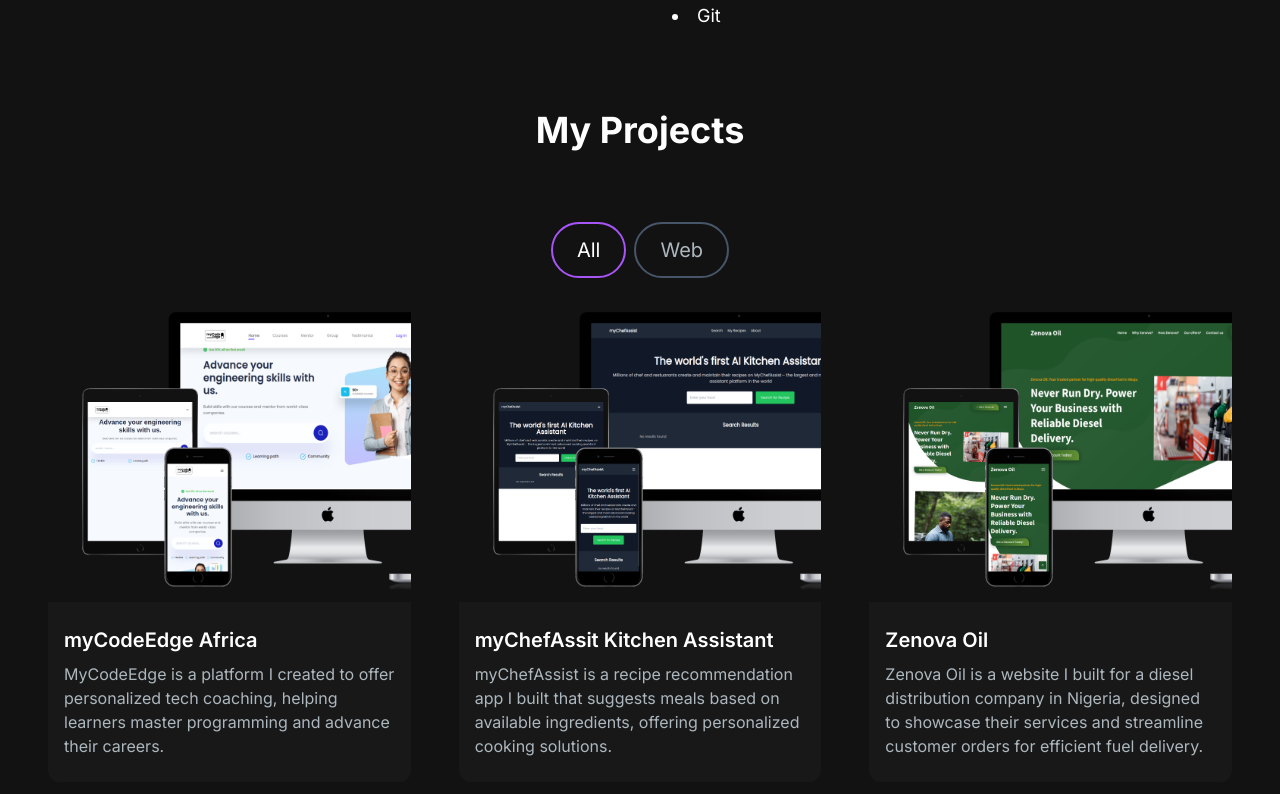
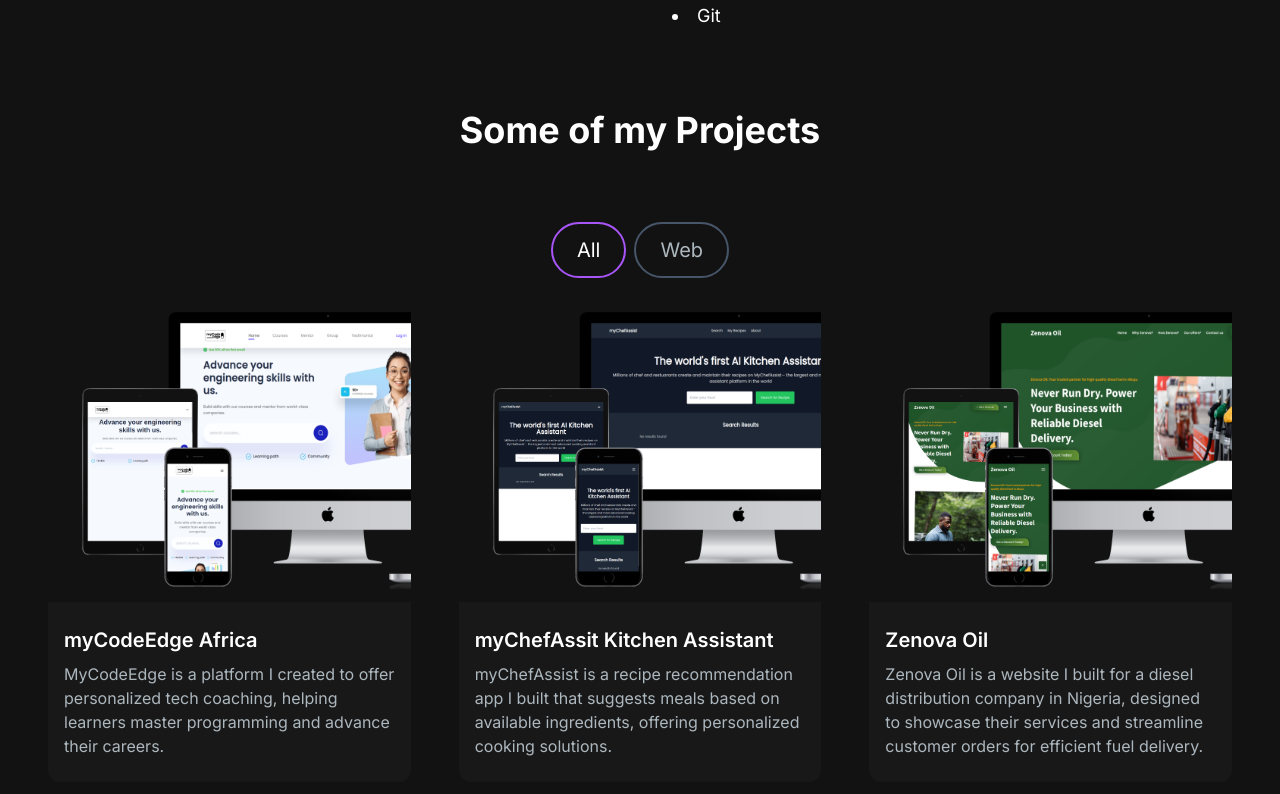
Before and after one commit to iNezerr/nezer, a Next.js app: page / in a window 1280 px wide. Shown: the part 1150-1944 px from the top of the page. Built offline with nearby package versions, Linux system fonts and the light colour scheme.

Commit message:
chore: Update heading in ProjectsSection component

```diff
--- a/src/app/components/ProjectsSection.tsx
+++ b/src/app/components/ProjectsSection.tsx
@@ -71,7 +71,7 @@
   return (
     <section id="projects">
       <h2 className="text-center text-4xl font-bold text-white mt-4 mb-8 md:mb-12">
-        My Projects
+        Some of my Projects
       </h2>
       <div className="text-white flex flex-row justify-center items-center gap-2 py-6">
         <ProjectTag
```
